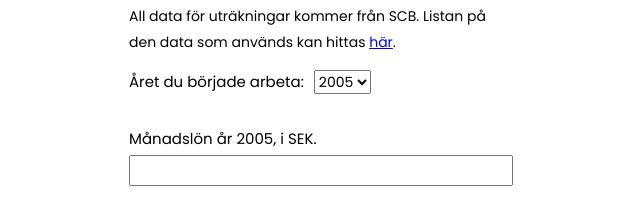
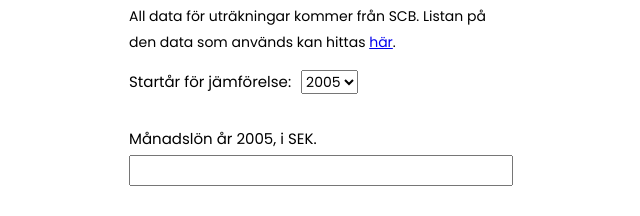
Before and after one commit to pajasthecat/real-income-presentor, a website with bundled scripts: page public/index.html in a window 1280 px wide. Shown: the part 491-707 px from the top of the page, 319-959 px from the left. Built offline with nearby package versions, Linux system fonts and the light colour scheme.

Commit message:
feat: chnaged label

```diff
--- a/public/index.html
+++ b/public/index.html
@@ -78,7 +78,7 @@
       <form id="dataForm">
         <div class="inputContainer">
           <div class="formItemSelect">
-            <label for="startYear">Året du började arbeta:</label>
+            <label for="startYear">Startår för jämförelse:</label>
             <select id="startYear" name="startYear">
               <option value="2005">2005</option>
               <option value="2006">2006</option>
```
